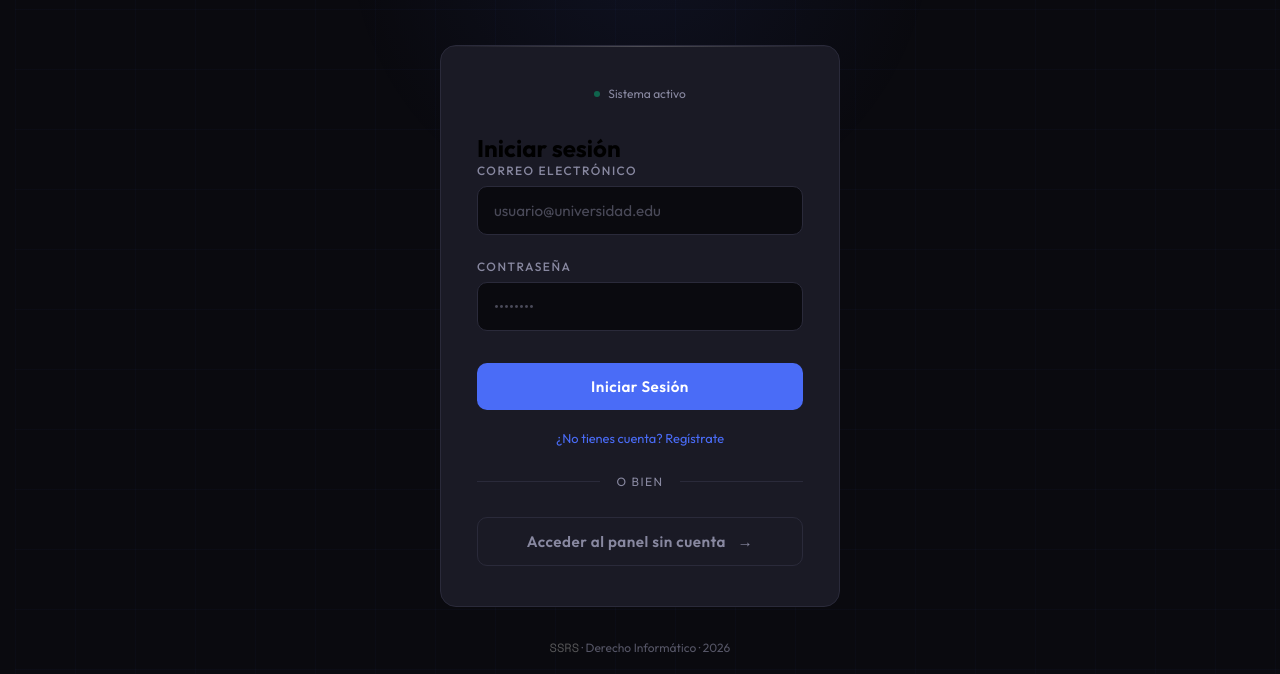
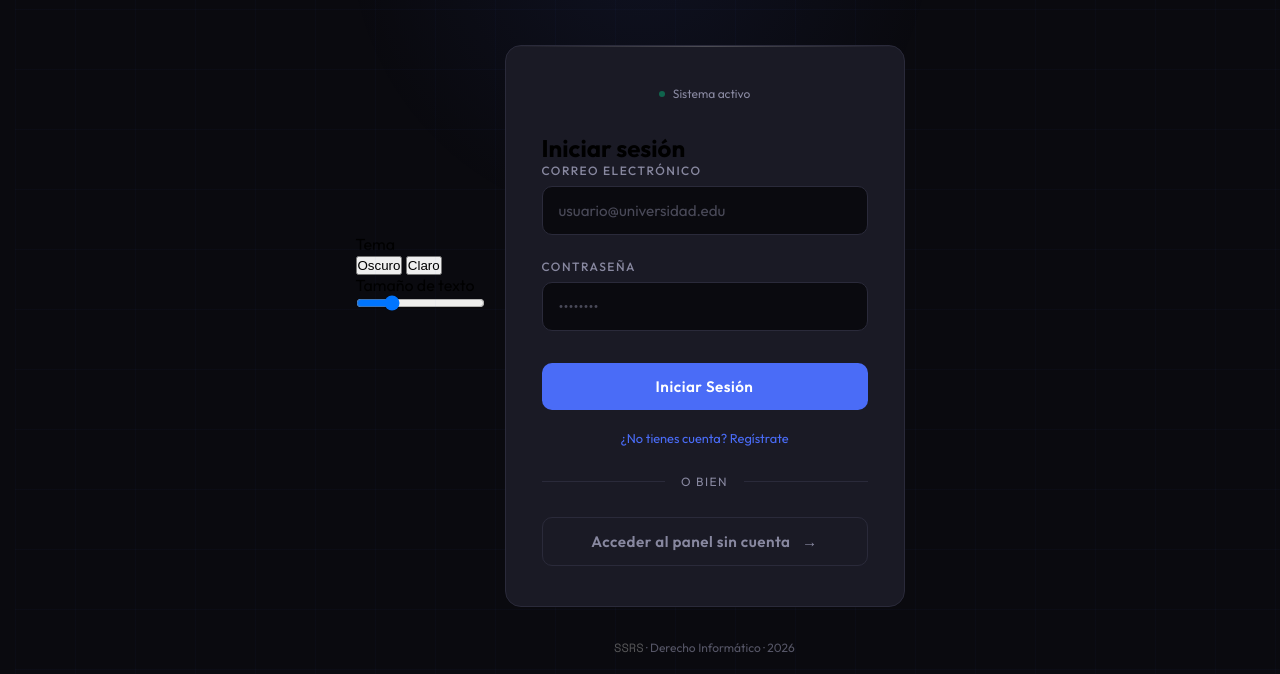
Before and after one commit to TaiyouTaiTai/SSRS, a website built with Vite: page login.html in a window 1280 px wide. Shown: the part 126-800 px from the top of the page. Built offline with nearby package versions, Linux system fonts and the light colour scheme; some packages are replaced by stand-ins of ours; no server answers.

Commit message:
Agregado modo claro y ajuste de texto

```diff
--- a/login.html
+++ b/login.html
@@ -371,6 +371,36 @@
     </style>
 </head>
 <body>
+    <!-- Settings Panel -->
+     <div class="settings-panel">
+
+        <div class="settings-group">
+        <p class="settings-title">Tema</p>
+
+        <div class="theme-buttons">
+            <button id="darkModeBtn" class="settings-btn active">
+                Oscuro
+            </button>
+
+            <button id="lightModeBtn" class="settings-btn">
+                Claro
+            </button>
+        </div>
+    </div>
+
+    <div class="settings-group">
+        <p class="settings-title">Tamaño de texto</p>
+
+        <input
+            type="range"
+            id="fontSizeSlider"
+            min="14"
+            max="22"
+            value="16"
+        >
+    </div>
+
+</div>
 
     <div class="login-container">
 
```
